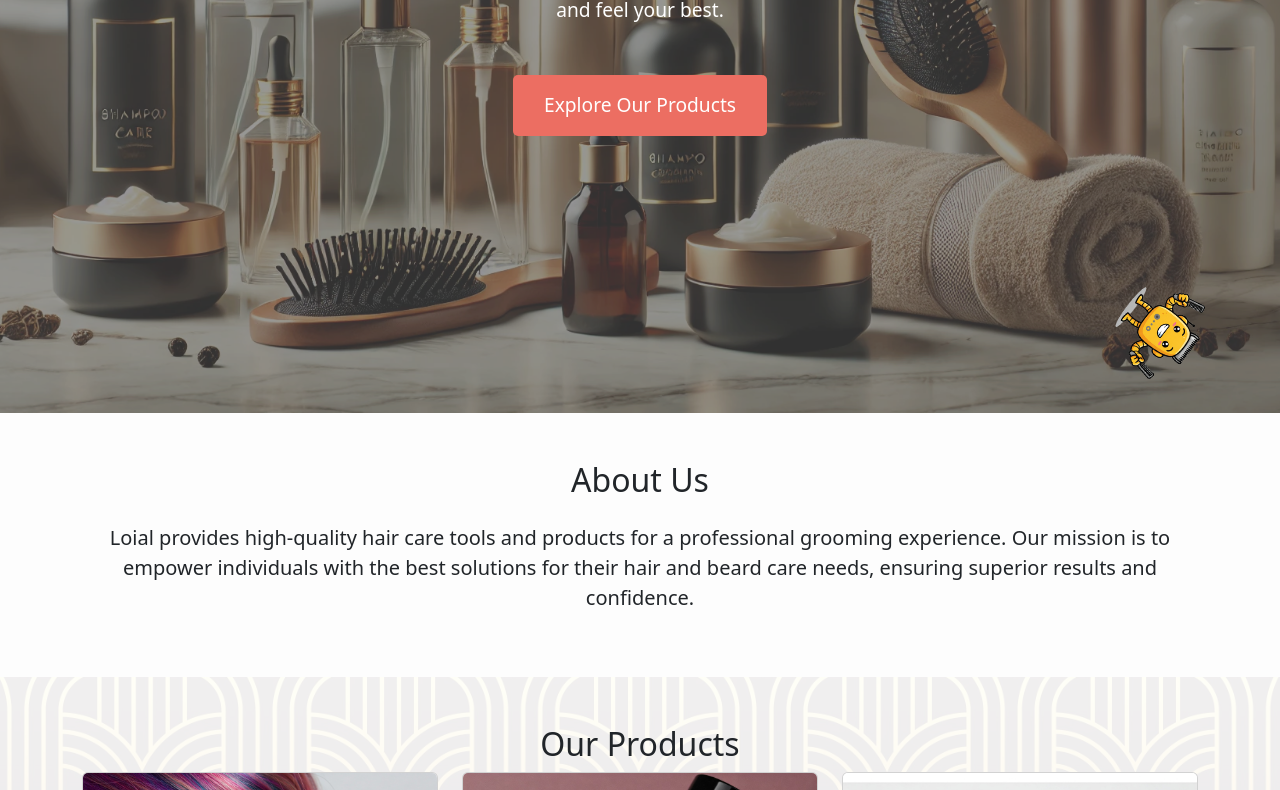
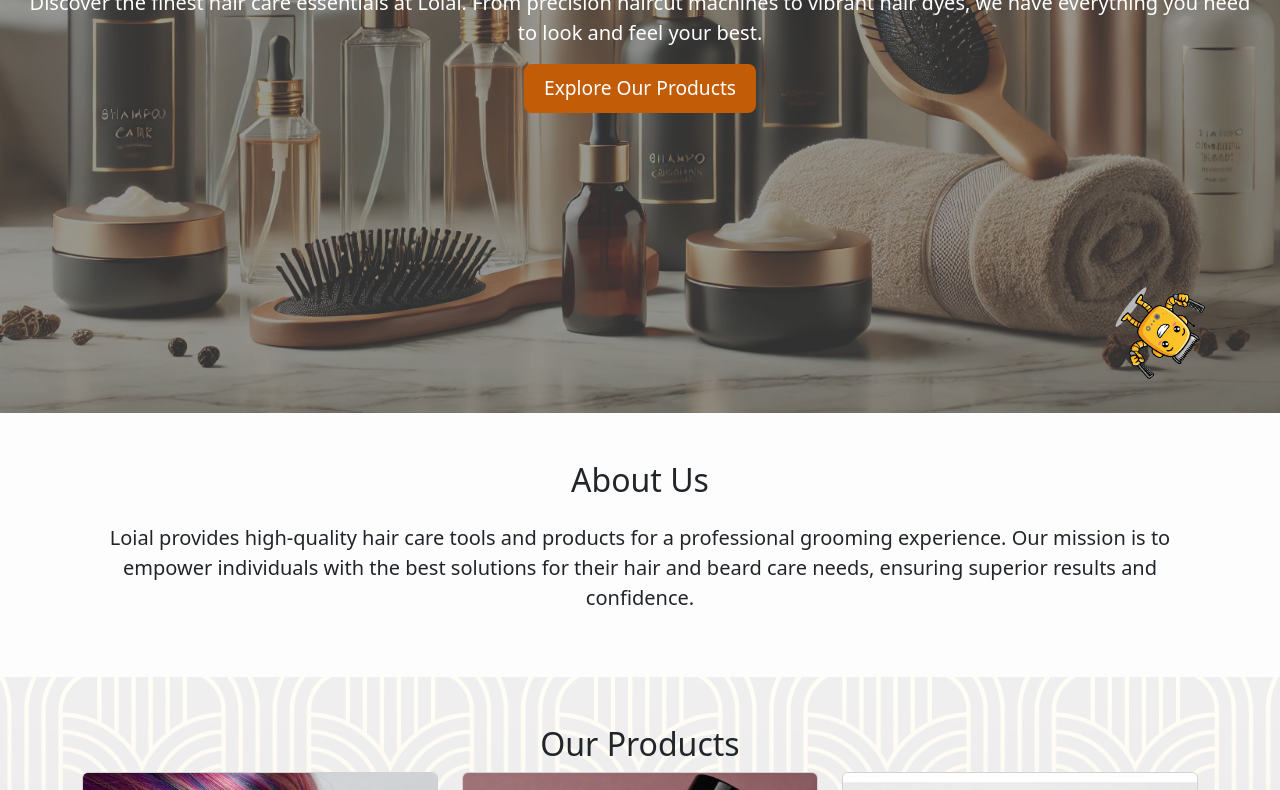
Before and after one commit to DmitriiKaban/tum-web-lab2, a plain HTML site: page index.html in a window 1280 px wide. Shown: the part 387-1177 px from the top of the page. Drawn offline with nearby package versions, Linux system fonts and the light colour scheme.

Commit message:
fix buttons

```diff
--- a/index.html
+++ b/index.html
@@ -20,8 +20,8 @@
                 <li class="nav-item"><a class="nav-link" href="#about">About</a></li>
                 <li class="nav-item"><a class="nav-link" href="#products">Products</a></li>
                 <li class="nav-item"><a class="nav-link" href="#gallery">Gallery</a></li>
+                <li class="nav-item"><a class="nav-link" href="#contact">Contact</a></li>
                 <li class="nav-item"><a class="nav-link" href="#faq">FAQ</a></li>
-                <li class="nav-item"><a class="nav-link" href="#contact">Contact</a></li>
             </ul>
         </div>
     </div>
@@ -39,27 +39,7 @@
         <p class="lead">Loial provides high-quality hair care tools and products for a professional grooming experience. Our mission is to empower individuals with the best solutions for their hair and beard care needs, ensuring superior results and confidence.</p>
     </div>
 </section>
-<!--<section id="products" class="section">-->
-<!--    <h2>Our Products</h2>-->
-<!--    <div class="product-grid">-->
-<!--        <div class="product-item">-->
-<!--            <img src="haircut_machine_pro.jpg" alt="Haircut Machine Pro">-->
-<!--            <h3>Haircut Machine Pro</h3>-->
-<!--            <p>$49.99</p> </div>-->
-<!--        <div class="product-item">-->
-<!--            <img src="wibrant_hair_dye.jpg" alt="Vibrant Hair Dye">-->
-<!--            <h3>Vibrant Hair Dye</h3>-->
-<!--            <p>$12.50</p> </div>-->
-<!--        <div class="product-item">-->
-<!--            <img src="beard_care_kit.jpg" alt="Beard Care Kit">-->
-<!--            <h3>Beard Care Kit</h3>-->
-<!--            <p>$29.95</p> </div>-->
-<!--        <div class="product-item">-->
-<!--            <img src="premium_heir_serum.jpg" alt="Premium Hair Serum">-->
-<!--            <h3>Premium Hair Serum</h3>-->
-<!--            <p>$18.75</p> </div>-->
-<!--    </div>-->
-<!--</section>-->
+
 <section id="products" class="py-5">
     <div class="container">
         <h2 class="text-center">Our Products</h2>
@@ -126,9 +106,11 @@
 </section>
 
 <section id="contact" class="section">
-    <h2>Contact Us</h2>
-    <p>Visit our store or shop online for the best hair care products. If you have any questions, feel free to reach out to us anytime.</p>
-    <a href="#" class="cta">Get in Touch</a>
+    <div class="container">
+        <h2 class="display-3">Contact Us</h2>
+        <p class="lead">Visit our store or shop online for the best hair care products. If you have any questions, feel free to reach out to us anytime.</p>
+        <a href="#" class="btn btn-primary btn-lg">Get in Touch</a>
+    </div>
 </section>
 
 <section id="faq" class="py-5">
@@ -189,6 +171,5 @@
     <p>&copy; 2025 Loial. All Rights Reserved.</p>
 </footer>
 <script src="https://cdn.jsdelivr.net/npm/bootstrap@5.3.0/dist/js/bootstrap.bundle.min.js"></script>
-
 </body>
 </html>
--- a/reset.css
+++ b/reset.css
@@ -24,7 +24,6 @@ nav {
     margin-top: 0;
 }
 
-
 nav a {
     color: white;
     text-decoration: none;
@@ -35,7 +34,7 @@ nav a {
 .section {
     padding: 50px 20px;
     text-align: center;
-    scroll-margin-top: 20vh;
+    scroll-margin-top: calc(20vh - 20px);
 }
 
 .btn:hover {
@@ -92,7 +91,7 @@ nav a {
 }
 
 #contact {
-    background-color: #fff3e0;
+    background-color: #f5f5f5;
 }
 
 #faq {
@@ -121,17 +120,15 @@ footer {
     padding: 20px 0;
 }
 
-.cta {
-    background-color: #e67e22;
-    color: white;
-    border: none;
-    padding: 10px 20px;
-    font-size: 1.2rem;
-    text-decoration: none;
-    border-radius: 8px;
-    transition: all 0.3s ease;
-    margin-top: 20px;
-    display: inline-block;
+.landing-page::before {
+    content: "";
+    position: absolute;
+    top: 0;
+    left: 0;
+    width: 100%;
+    height: 100%;
+    z-index: 1;
+    background: rgba(0, 0, 0, 0.5);
 }
 
 .landing-page {
@@ -145,41 +142,29 @@ footer {
     color: white;
     padding: 20px;
 }
-.landing-page::before {
-    content: "";
-    position: absolute;
-    top: 0;
-    left: 0;
-    width: 100%;
-    height: 100%;
-    background: rgba(0, 0, 0, 0.5);
-}
-.landing-page h2, .landing-page p, .landing-page a {
+
+.landing-page h2, .landing-page p {
     position: relative;
     z-index: 1;
 }
 
-/*.landing-page {*/
-/*    background-image: url('background.webp');*/
-/*    background-size: cover;*/
-/*    background-position: center;*/
-/*    color: black;*/
-/*    text-align: center;*/
-/*    padding: 150px 20px;*/
-/*    background-color: rgba(256, 256, 256, 0.5);*/
-/*    background-blend-mode: overlay;*/
-/*}*/
 
 .landing-page .cta {
-    background-color: #e74c3c;
-    padding: 15px 30px;
-    font-size: 1.2em;
-    transition: background-color 0.3s ease;
+    background-color: #c35c07;
+    color: white;
+    border: none;
+    padding: 10px 20px;
+    font-size: 1.2rem;
+    text-decoration: none;
+    border-radius: 8px;
+    z-index: 100;
 }
 
 .landing-page .cta:hover {
-    background-color: #c0392b;
+    position: relative;
+    z-index: 100;
     cursor: pointer;
+    background-color: #ca6308;
 }
 
 form {
@@ -233,26 +218,6 @@ form button {
         padding: 12px 25px;
         font-size: 1em;
     }
-}
-
-.landing-page h2 {
-    font-size: 3em;
-    margin-bottom: 20px;
-}
-
-.landing-page p {
-    font-size: 1.2em;
-    margin-bottom: 30px;
-}
-
-.landing-page .cta {
-    background-color: #e74c3c;
-    color: white;
-    padding: 15px 30px;
-    font-size: 1.2em;
-    text-decoration: none;
-    border-radius: 5px;
-    display: inline-block;
 }
 
 .section h2 {
@@ -472,7 +437,6 @@ header nav a:hover {
         height: 70px;
     }
 
-
     #mascot-message {
         font-size: 0.8em;
     }
```
